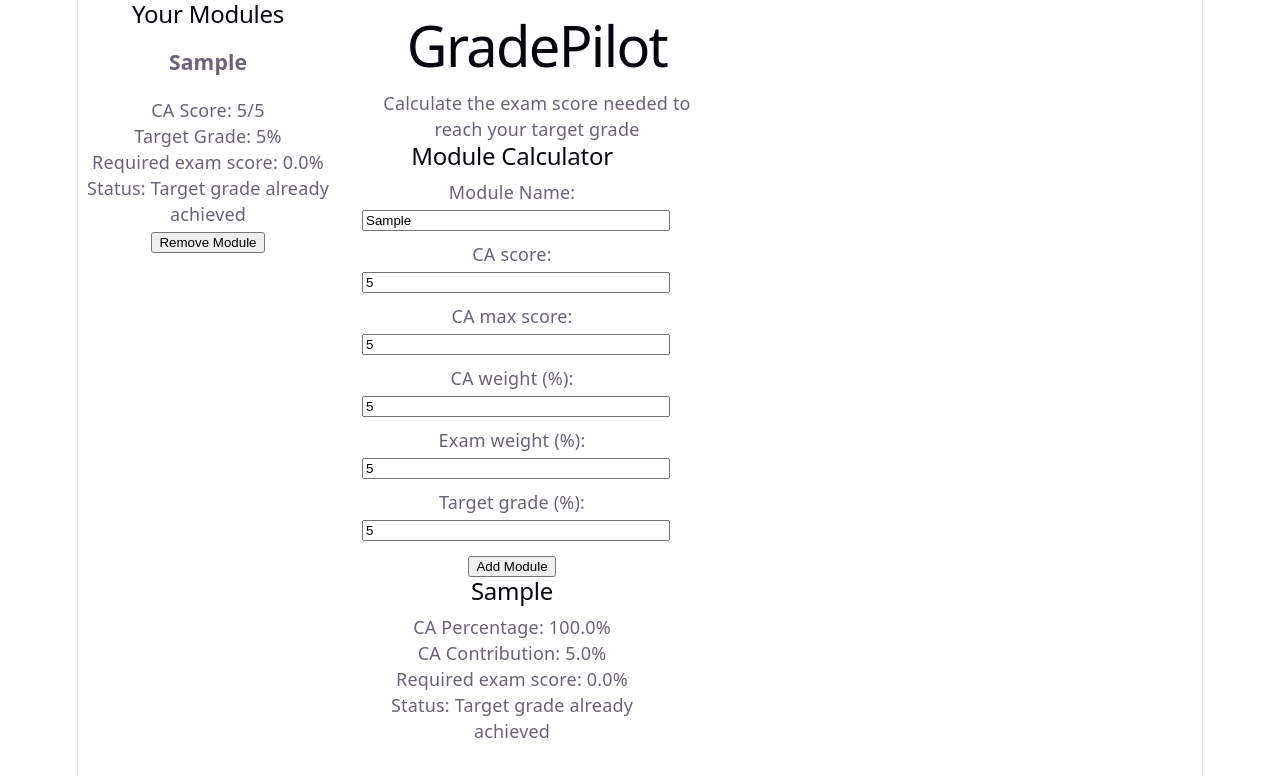
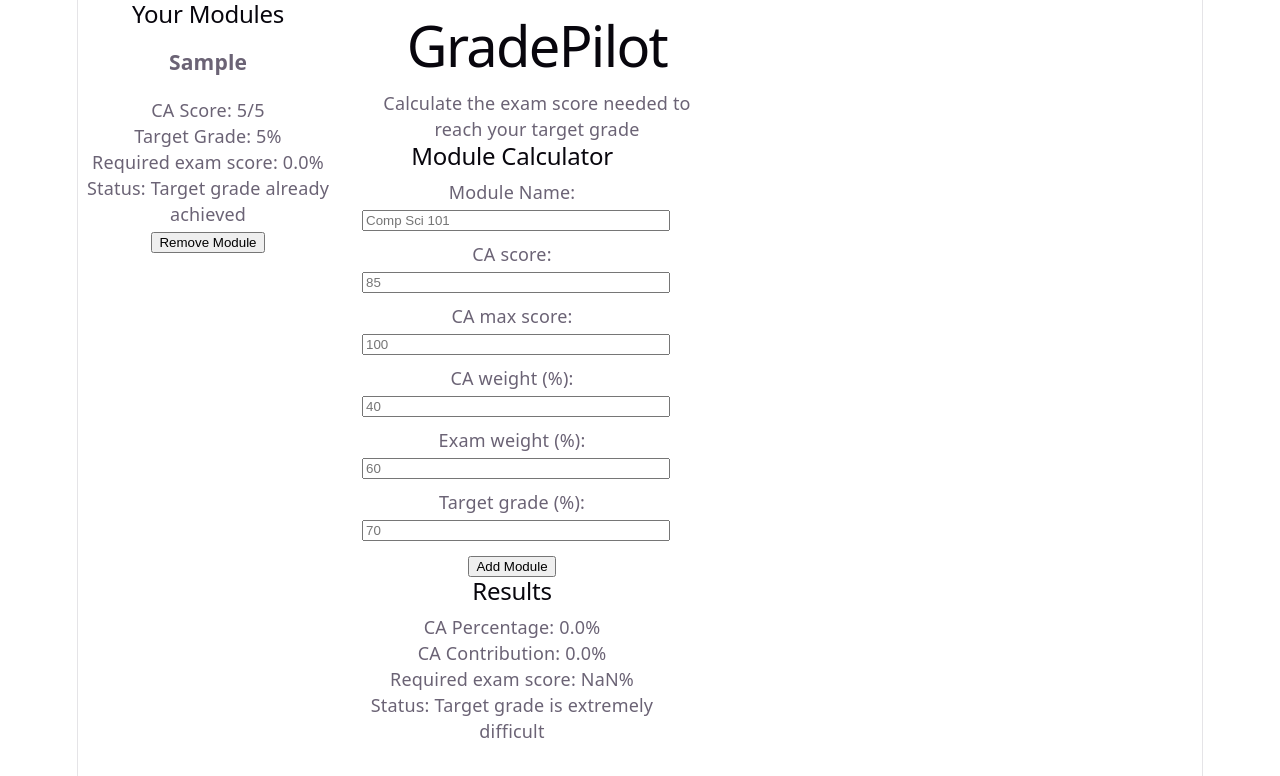
Before and after one commit to kingjacob2020/project-2, a React (Vite) app: page / in a window 1280 px wide. Both pictures are taken after typing "Sample", "5", "5", "5", "5", "5" into the empty fields and a click on the button "Add Module". Shown: the top 776 px of the page. Built offline with nearby package versions, Linux system fonts and the light colour scheme.

Commit message:
Add colour coding and clear form after adding modules

```diff
--- a/src/App.jsx
+++ b/src/App.jsx
@@ -45,6 +45,13 @@ function App() {
     };
 
     setModules([...modules, newModule]);
+
+    setModuleName('');
+    setCaScore('');
+    setCaMax('');
+    setCaWeight('');
+    setExamWeight('');
+    setTargetGrade('');
   }
 
 
@@ -72,7 +79,14 @@ function App() {
   const status = getStatus(requiredExamPercent);
 
 
-
+  function getStatusClass(status) {
+    if (status === 'Target grade already achieved') return 'status-safe';
+    if (status === 'Target grade is safe') return 'status-safe';
+    if (status === 'Target grade is achievable') return 'status-doable';
+    if (status === 'Target grade is difficult') return 'status-hard';
+    if (status === 'Target grade is extremely difficult') return 'status-impossible';
+    return '';
+  }
 
   return (
     <main className="App">
@@ -101,7 +115,7 @@ function App() {
             <p>CA Score: {module.caScore}/{module.caMax}</p>
             <p>Target Grade: {module.targetGrade}%</p>
             <p>Required exam score: {moduleRequiredExamPercent.toFixed(1)}%</p>
-            <p>Status: {moduleStatus}</p>
+            <p>Status: <span className={getStatusClass(moduleStatus)}>{moduleStatus}</span></p>
 
             <button onClick={() => clearModules(module.id)}>
               Remove Module
@@ -192,13 +206,13 @@ function App() {
           <p>CA Percentage: {caPercent.toFixed(1)}%</p>
           <p>CA Contribution: {caContribution.toFixed(1)}%</p>
           <p>Required exam score: {requiredExamPercent.toFixed(1)}%</p>
-          <p>Status: {status}</p>
+          <p>Status: <span className={getStatusClass(status)}>{status}</span></p>
         </section>
       </section>
     </section>
 
     </main>
-  )
-}
+    )
+  }
 
 export default App
```
